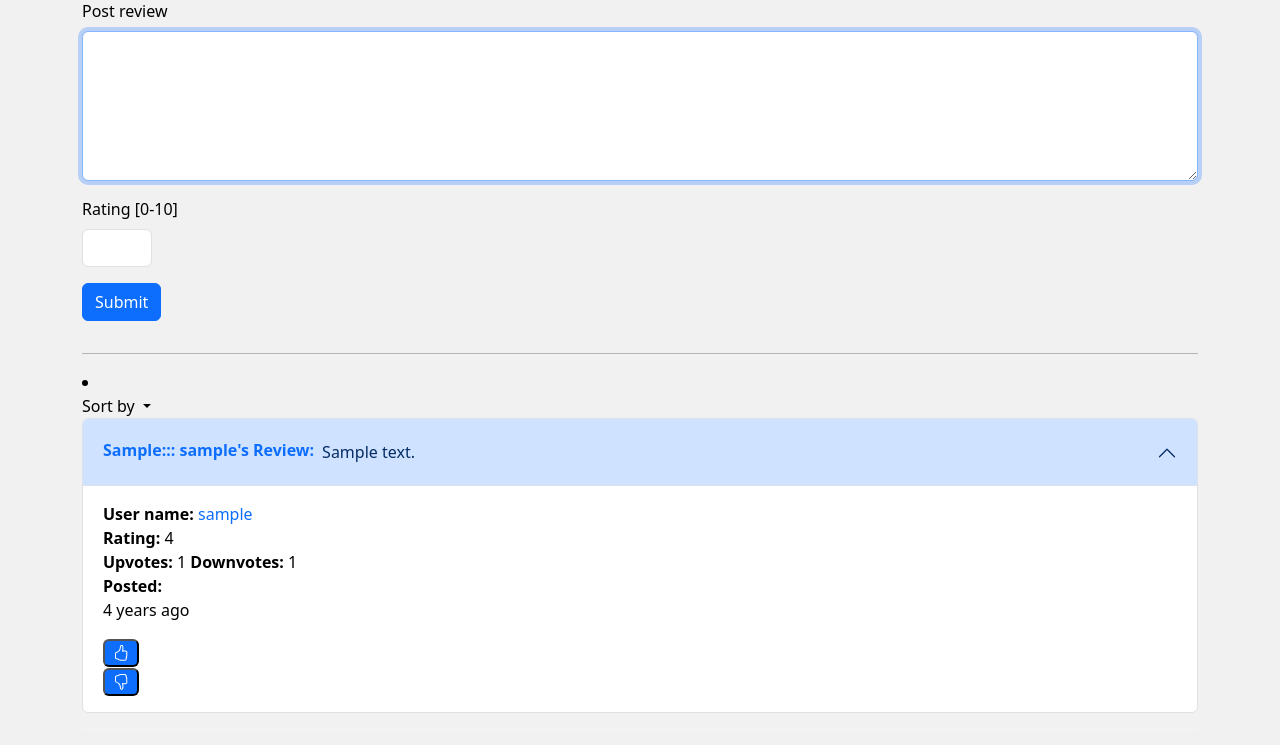
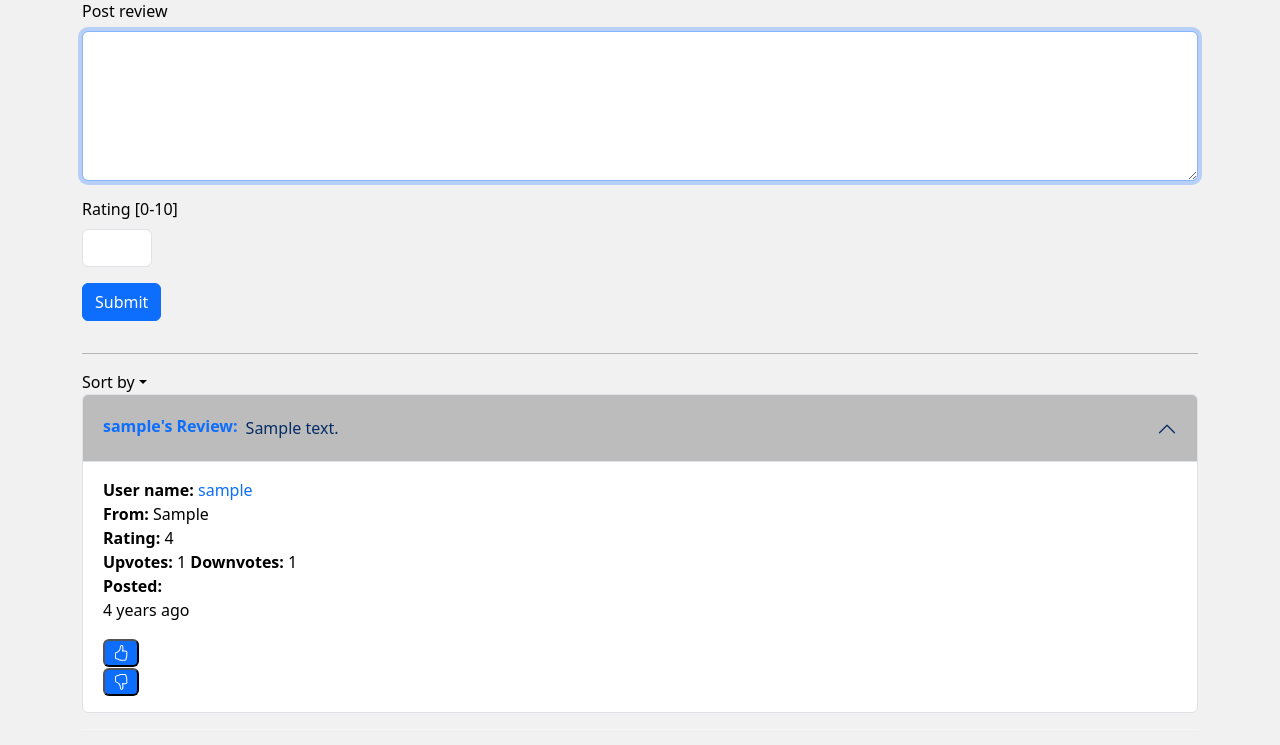
Before and after one commit to robbedeclerk/groepswerk2_review_website, a Flask app: page /film/1 in a window 1280 px wide, after a click that opens the changed part. Shown: the part 614-1359 px from the top of the page. Run offline with Flask 3, Linux system fonts and the light colour scheme; a user stored in the database is signed in; tables that the repository leaves empty hold one stand-in row (values such as "Sample post"); a database or web service that is not in the repository returns one stand-in record (values such as "Sample title"); some libraries are stand-ins or nearby versions.

Commit message:
layout geoptimized

```diff
--- a/app/static/cssmaps/boot_style.css
+++ b/app/static/cssmaps/boot_style.css
@@ -120,6 +120,14 @@ div {
 div.accordion-body {
     color: black;
 }
+
+.accordion-button {
+    background-color: #fff;
+}
+
+.accordion-button:not(.collapsed) {
+        background-color: #bcbcbc;
+}
 /*.search-results {*/
 /*    position: absolute;*/
 /*    top: 100%; !* Position below the navbar *!*/
--- a/app/templates/_post.html
+++ b/app/templates/_post.html
@@ -1,4 +1,4 @@
-<div class="card" style="--bs-card-bg: grey">
+<div class="card container" style="--bs-card-bg: #fff">
     <div class="row break-text">
         <div class="col-md-6">
             <table>
--- a/app/templates/edit_profile.html
+++ b/app/templates/edit_profile.html
@@ -1,8 +1,8 @@
 {% extends "base.html" %}
 {% import 'bootstrap_wtf.html' as wtf %}
 {% block content %}
-    <h4>Edit your profile</h4>
-    {{ wtf.quick_form(form) }}
+    <h4 class="container">Edit your profile</h4>
+    <div class="container">{{ wtf.quick_form(form) }}</div>
 
     {% for post in posts %}
         {% include '_post.html' %}
--- a/app/templates/film_profile.html
+++ b/app/templates/film_profile.html
@@ -27,11 +27,9 @@
         <p>
         <hr>
         {% if posts %}
-            <li class="nav-item dropdown">
-            <a class="nav-link dropdown-toggle" role="button" data-bs-toggle="dropdown"
-               aria-expanded="false">
-                Sort by
-            </a>
+            <li class="nav-item dropdown" style="list-style-type: none">
+                <a class="nav-link dropdown-toggle" role="button" data-bs-toggle="dropdown"
+                   aria-expanded="false">Sort by</a>
             <ul class="dropdown-menu">
                 <li><a class="dropdown-item"
                        href={{ url_for('search', type=movie['Type'],id=id,  sort_by='newest', page=1) }}>Newest</a>
@@ -64,8 +62,9 @@
                             <button class="accordion-button" type="button" data-bs-toggle="collapse"
                                     data-bs-target="#collapse{{ loop.index }}" aria-expanded="true"
                                     aria-controls="collapse{{ loop.index }}"><strong
-                                    class="flex no-wrap align-items-start flex-column mb-1"><a href="{{ url_for('profile', user_id=post.author.id) }}">
-                                {{ post.author.country }}::: {{ post.author.username }}'s Review:</a></strong><label
+                                    class="flex no-wrap align-items-start flex-column mb-1"><a
+                                    href="{{ url_for('profile', user_id=post.author.id) }}">
+                                {{ post.author.username }}'s Review:</a></strong><label
                                     class="mb-auto p-2 text-break"
                                     style="width: 70%"> {{ post.post_message }}
                             </label>
@@ -74,7 +73,9 @@
                         <div id="collapse{{ loop.index }}" class="accordion-collapse collapse"
                              data-bs-parent="#accordionExample">
                             <div class="accordion-body">
-                                <strong class="flex no-wrap align-items-start flex-column mb-1">User name: </strong><a href="{{ url_for('profile', user_id=post.author.id) }}"><label>{{ post.author.username }}</label></a><br>
+                                <strong class="flex no-wrap align-items-start flex-column mb-1">User name: </strong><a
+                                    href="{{ url_for('profile', user_id=post.author.id) }}"><label>{{ post.author.username }}</label></a><br>
+                                <strong class="flex no-wrap align-items-start flex-column mb-1">From: </strong><label>{{ post.author.country }}</label><br>
                                 <strong class="flex no-wrap align-items-start flex-column mb-1">Rating: </strong><label>{{ post.rating }}</label><br>
                                 <strong class="flex no-wrap align-items-start flex-column mb-1">Upvotes: </strong><label>{{ post.upvote_count() }}</label><strong
                                     class="flex no-wrap align-items-start flex-column mb-1">
--- a/app/templates/profile.html
+++ b/app/templates/profile.html
@@ -1,7 +1,7 @@
 {% extends "base.html" %}
 
 {% block content %}
-    <h5>Profile for {{ user.username }}</h5>
+    <h5 class="container" style="text-align: center">Profile for {{ user.username }}</h5>
     {% if posts %}
     {% for post in posts %}
         <hr>
```
